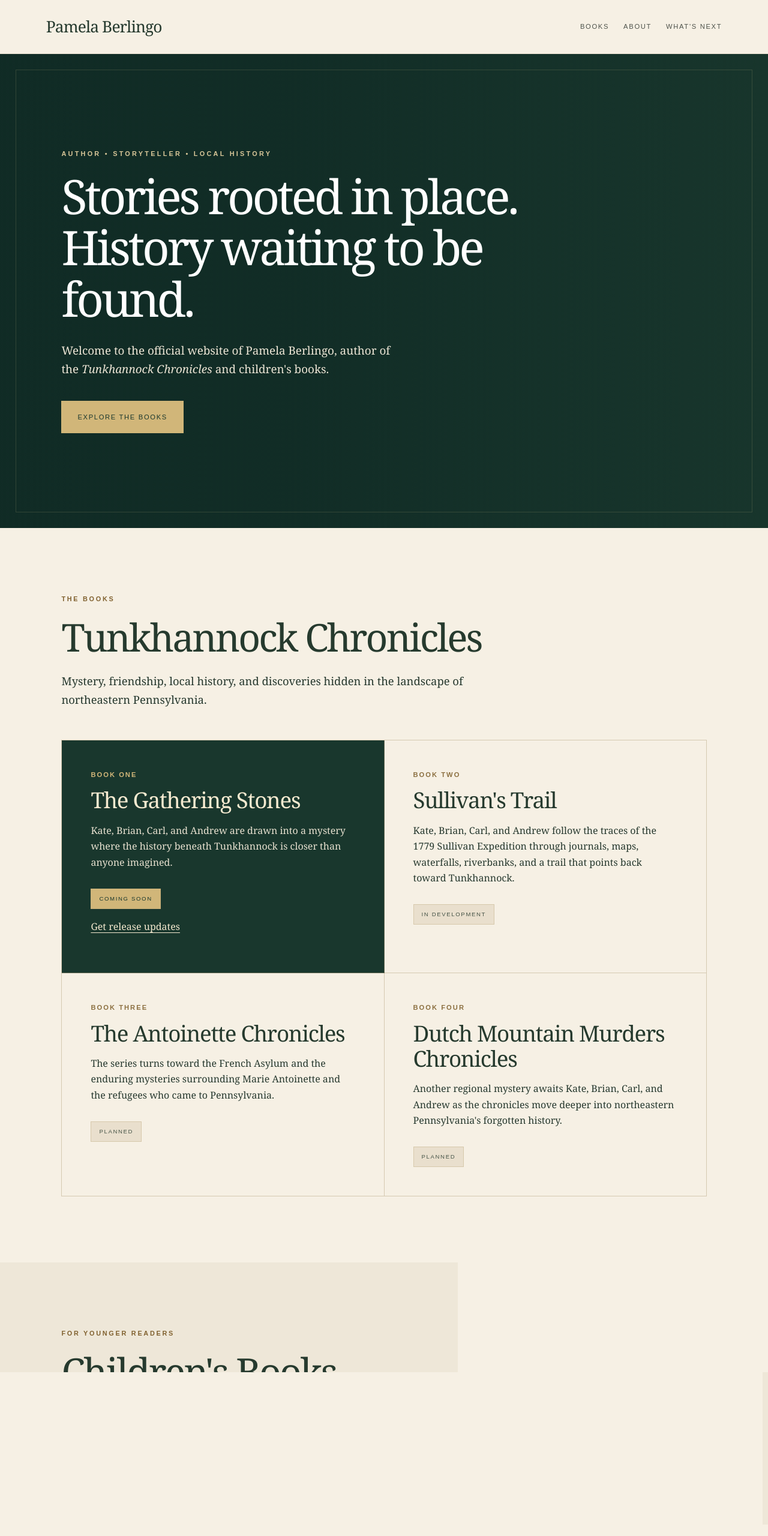
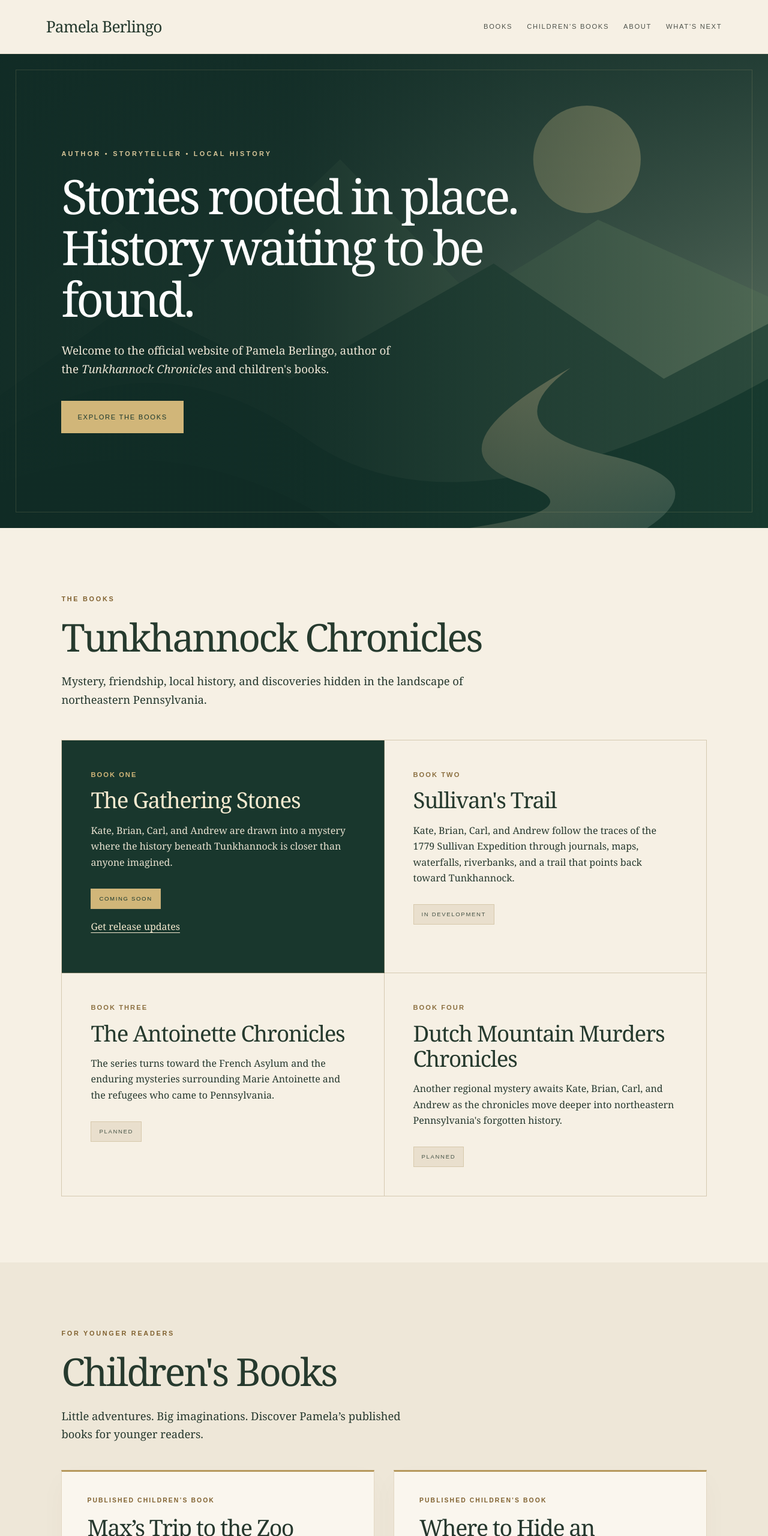
Before and after one commit to rehomepam-byte/Pamelaberlingo, a plain HTML site: page index.html in a window 1280 px wide. Shown: the top 2560 px of the page at 60% size. Drawn offline with Linux system fonts and the light colour scheme.

Commit message:
Refine author website design and feature published children's books

```diff
--- a/index.html
+++ b/index.html
@@ -8,9 +8,9 @@
 </head>
 <body>
 <a class="skip-link" href="#main-content">Skip to content</a>
-<header class="site-header"><a class="brand" href="#home">Pamela Berlingo</a><nav aria-label="Main navigation"><a href="#books">Books</a><a href="#about">About</a><a href="#news">What's Next</a></nav></header>
+<header class="site-header"><a class="brand" href="#home">Pamela Berlingo</a><nav aria-label="Main navigation"><a href="#books">Books</a><a href="#children">Children’s Books</a><a href="#about">About</a><a href="#news">What's Next</a></nav></header>
 <main id="main-content">
-<section id="home" class="hero"><div class="hero-inner"><p class="eyebrow">AUTHOR • STORYTELLER • LOCAL HISTORY</p><h1>Stories rooted in place.<br>History waiting to be found.</h1><p class="intro">Welcome to the official website of Pamela Berlingo, author of the <em>Tunkhannock Chronicles</em> and children's books.</p><a class="button" href="#books">Explore the books</a></div></section>
+<section id="home" class="hero"><svg class="landscape" viewBox="0 0 1400 900" preserveAspectRatio="xMidYMid slice" aria-hidden="true"><defs><linearGradient id="sky" x2="0" y2="1"><stop stop-color="#243f36"/><stop offset="1" stop-color="#81907c"/></linearGradient><linearGradient id="river" x2="1" y2="1"><stop stop-color="#baab80"/><stop offset="1" stop-color="#385b50"/></linearGradient></defs><path fill="url(#sky)" d="M0 0h1400v900H0z"/><circle cx="1070" cy="210" r="98" fill="#d6c590" opacity=".5"/><path fill="#58715b" d="M0 500 210 320 370 450 620 210 860 460 1090 320 1400 460v440H0z"/><path fill="#304f40" d="m0 640 240-170 290 140 370-210 310 210 190-100v390H0z"/><path fill="#193c30" d="M0 710q280-190 560 10t840-110v290H0z"/><path fill="url(#river)" d="M1040 590q-270 150-90 210t-250 100h450q180-100-40-150t-70-160"/><path fill="#102e25" d="M0 800q340-120 650 100H0z"/></svg><div class="hero-inner"><p class="eyebrow">AUTHOR • STORYTELLER • LOCAL HISTORY</p><h1>Stories rooted in place.<br>History waiting to be found.</h1><p class="intro">Welcome to the official website of Pamela Berlingo, author of the <em>Tunkhannock Chronicles</em> and children's books.</p><a class="button" href="#books">Explore the books</a></div></section>
 <section id="books" class="section"><p class="eyebrow">THE BOOKS</p><h2>Tunkhannock Chronicles</h2><p class="section-copy">Mystery, friendship, local history, and discoveries hidden in the landscape of northeastern Pennsylvania.</p>
 <div class="cards">
 <article class="card featured"><div class="book-number">BOOK ONE</div><h3>The Gathering Stones</h3><p>Kate, Brian, Carl, and Andrew are drawn into a mystery where the history beneath Tunkhannock is closer than anyone imagined.</p><span class="status">Coming Soon</span><p><a href="#reader-list">Get release updates</a></p></article>
@@ -18,7 +18,9 @@
 <article class="card"><div class="book-number">BOOK THREE</div><h3>The Antoinette Chronicles</h3><p>The series turns toward the French Asylum and the enduring mysteries surrounding Marie Antoinette and the refugees who came to Pennsylvania.</p><span class="status">Planned</span></article>
 <article class="card"><div class="book-number">BOOK FOUR</div><h3>Dutch Mountain Murders Chronicles</h3><p>Another regional mystery awaits Kate, Brian, Carl, and Andrew as the chronicles move deeper into northeastern Pennsylvania's forgotten history.</p><span class="status">Planned</span></article>
 </div></section>
-<section class="section children"><p class="eyebrow">FOR YOUNGER READERS</p><h2>Children's Books</h2><p class="section-copy">Pamela's complete children's-book collection will be gathered here, with individual book pages and purchase information as the library is added.</p><div class="placeholder">Children's book library coming to PamelaBerlingo.com</div></section>
+<section id="children" class="section children"><p class="eyebrow">FOR YOUNGER READERS</p><h2>Children's Books</h2><p class="section-copy">Little adventures. Big imaginations. Discover Pamela’s published books for younger readers.</p><div class="children-grid">
+<article class="child-book"><div class="edition">PUBLISHED CHILDREN’S BOOK</div><h3>Max’s Trip to the Zoo</h3><p>Join Max on his first trip to the zoo, where an animal adventure becomes a heartwarming story about family and love.</p><p class="byline">Published as Pamela M. Brunges-Gay</p><a class="button purchase" href="https://www.amazon.com/dp/1602471169" target="_blank" rel="noopener noreferrer" aria-label="View Max’s Trip to the Zoo on Amazon (opens a new tab)">View on Amazon <span aria-hidden="true">↗</span></a></article>
+<article class="child-book"><div class="edition">PUBLISHED CHILDREN’S BOOK</div><h3>Where to Hide an Elephant?</h3><p>A big question for little imaginations. Explore Pamela’s children’s book and find edition details on Amazon.</p><p class="byline">Pamela Berlingo</p><a class="button purchase" href="https://www.amazon.com/dp/B0FF2VDHHX" target="_blank" rel="noopener noreferrer" aria-label="View Where to Hide an Elephant? on Amazon (opens a new tab)">View on Amazon <span aria-hidden="true">↗</span></a></article></div></section>
 <section id="about" class="section about"><div><p class="eyebrow">ABOUT THE AUTHOR</p><h2>Pamela Berlingo</h2></div><div><p>Pamela Berlingo writes stories inspired by community, history, landscape, and the mysteries that can remain hidden in familiar places.</p><p>Her <em>Tunkhannock Chronicles</em> follow Kate Mercer, Brian Magnus, Carl Davis, and Andrew as research and friendship lead them from the library into the history surrounding Tunkhannock, Pennsylvania.</p></div></section>
 <section id="news" class="section next"><p class="eyebrow">WHAT'S NEXT</p><h2>Continue the Tunkhannock Chronicles</h2><p>The story doesn't end with one discovery. Future chronicles will explore more of the region's history, forgotten stories, and unanswered questions.</p><div id="reader-list"><h3>Join the reader list</h3><p>For release news and writing updates, email Pamela with the subject “Reader list.”</p><a class="button reader-button" href="mailto:pamelaberlingoauthor@gmail.com?subject=Reader%20list">Email Pamela to join</a><p class="small">This opens your email app. Send your request to join; no address is collected on this page.</p></div></section>
 </main>
```
